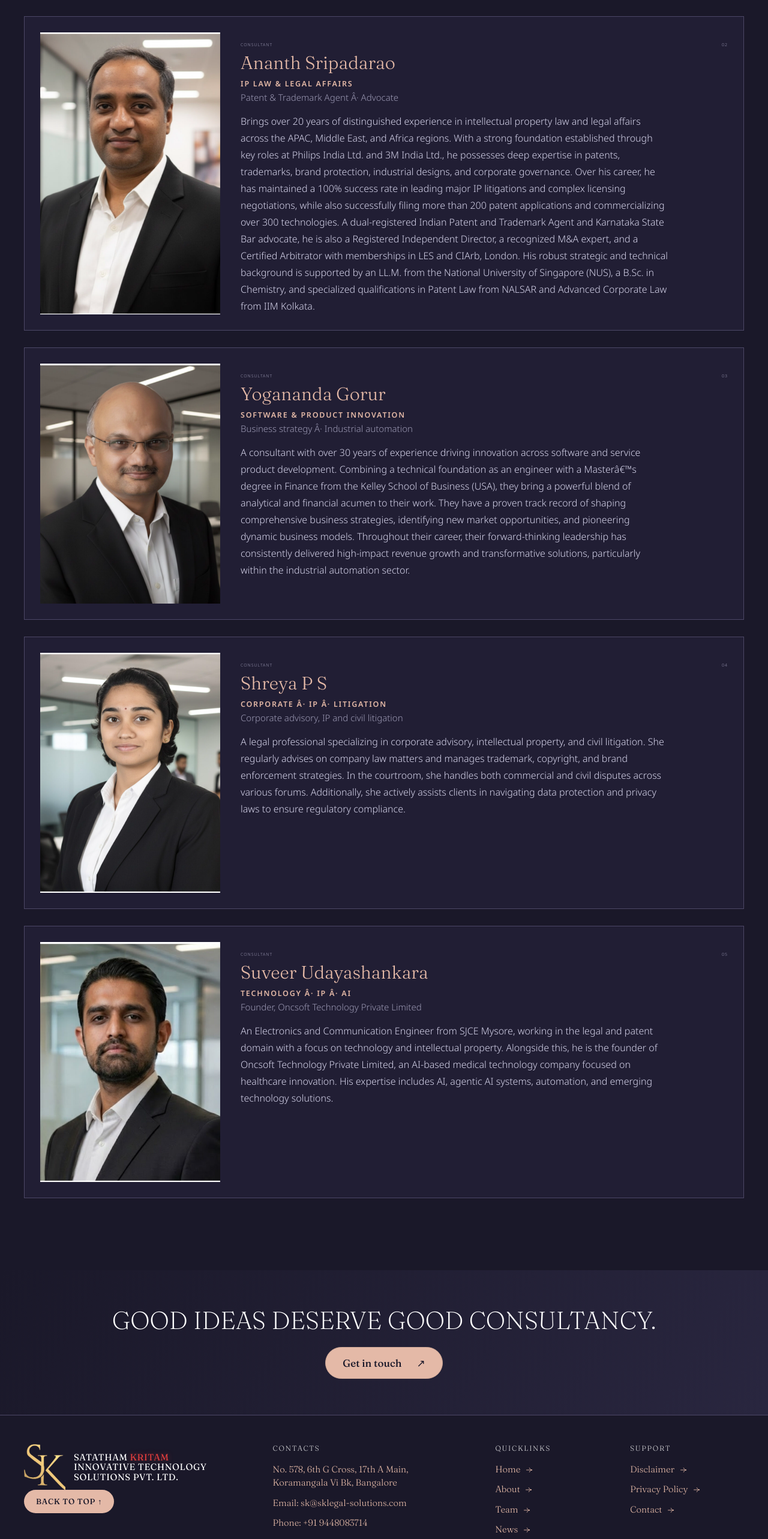
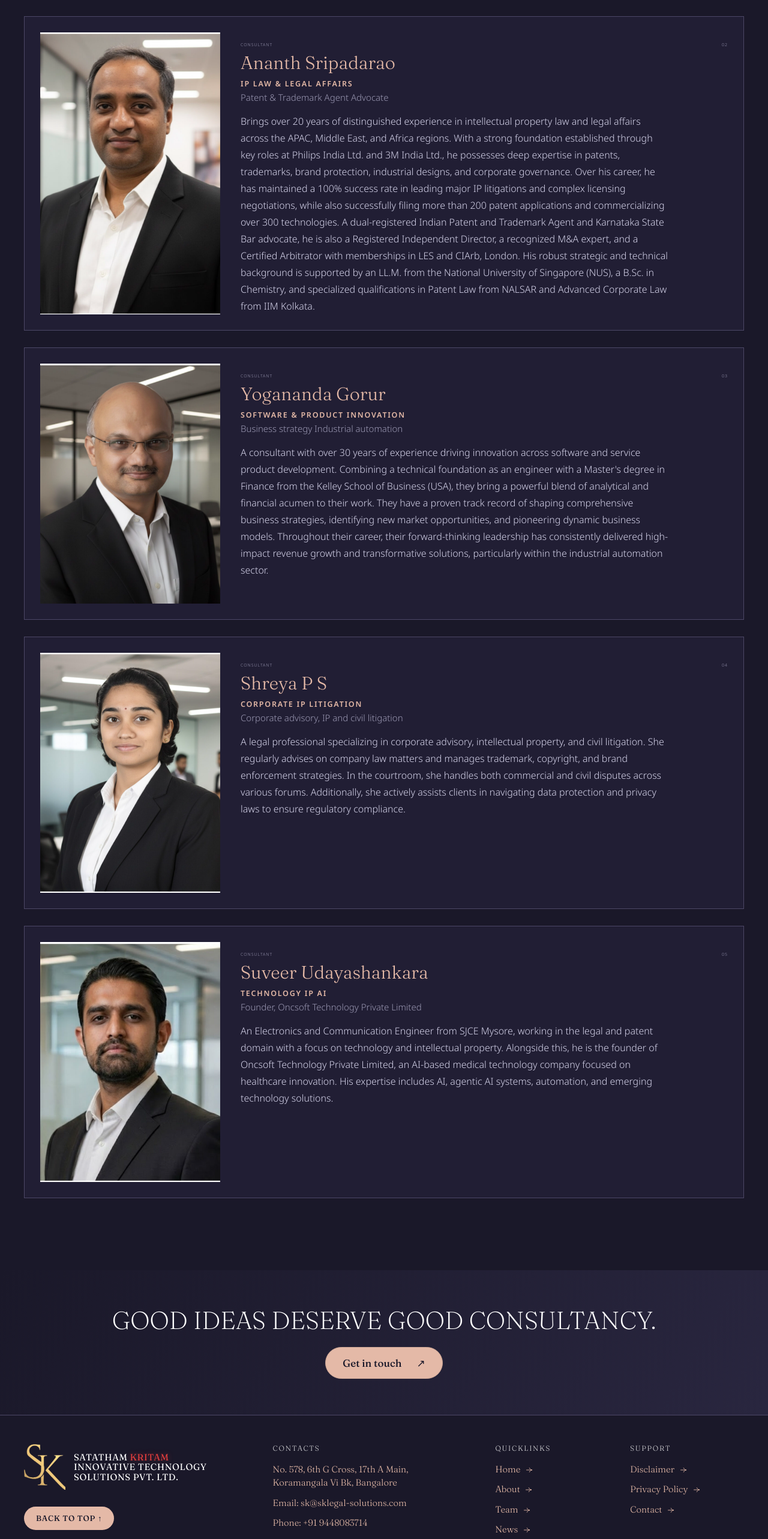
Before and after one commit to vishruthasrinivas0905/skitstech_main, a website: page public/team.html in a window 1280 px wide. Shown: the part 1351-3916 px from the top of the page at 60% size. Drawn offline with Linux system fonts and the light colour scheme.

Commit message:
Website updates

```diff
--- a/public/css/brandt-layout.css
+++ b/public/css/brandt-layout.css
@@ -981,6 +981,7 @@ img {
 .tool-button.inline-link span {
   color: var(--main-color-1)
 }
+
 /* ==========================================================================
    Round 3: bigger logo, two-card photo band, FAQ padding, About-page text style
    (appended as one block so it merges cleanly)
@@ -1074,3 +1075,9 @@ img {
   line-height: 1.7;
   color: var(--main-color-9)
 }
+
+/* Footer: space between the logo and the BACK TO TOP button */
+.site-footer .fm-brand .back-top {
+  display: inline-block;
+  margin-top: 28px
+}
--- a/public/team.html
+++ b/public/team.html
@@ -70,7 +70,7 @@
                                 career, they have chaired a global IP committee overseeing more than 6,000 patent
                                 assets, drafted over 250 patent applications, and co-founded the In-House IP
                                 Professionals (IHIPP) Forum. Beyond corporate leadership, they have actively shaped
-                                Indiaâ€™s IP and Standards policies, serve on the Government of Karnatakaâ€™s ESDM
+                                India's IP and Standards policies, serve on the Government of Karnataka's ESDM
                                 vision
                                 group, and advise several engineering schools. Their extensive academic foundation
                                 includes a Ph.D. from NLSIU, a D.Sc. in Computer Science, an LL.B., and an M.E. (Gold
@@ -84,7 +84,7 @@
                             <div class="team-meta"><span>CONSULTANT</span><span>02</span></div>
                             <h3>Ananth Sripadarao</h3>
                             <p class="profile-role"><b>IP LAW &amp; LEGAL AFFAIRS</b><br />Patent &amp; Trademark Agent
-                                Â· Advocate</p>
+                                Advocate</p>
                             <p class="profile-bio">Brings over 20 years of distinguished experience in intellectual
                                 property law and legal affairs across the APAC, Middle East, and Africa regions. With a
                                 strong foundation established through key roles at Philips India Ltd. and 3M India Ltd.,
@@ -105,11 +105,11 @@
                         <div class="profile-body">
                             <div class="team-meta"><span>CONSULTANT</span><span>03</span></div>
                             <h3>Yogananda Gorur</h3>
-                            <p class="profile-role"><b>SOFTWARE &amp; PRODUCT INNOVATION</b><br />Business strategy Â·
+                            <p class="profile-role"><b>SOFTWARE &amp; PRODUCT INNOVATION</b><br />Business strategy
                                 Industrial automation</p>
                             <p class="profile-bio">A consultant with over 30 years of experience driving innovation
                                 across software and service product development. Combining a technical foundation as an
-                                engineer with a Masterâ€™s degree in Finance from the Kelley School of Business (USA),
+                                engineer with a Master's degree in Finance from the Kelley School of Business (USA),
                                 they bring a powerful blend of analytical and financial acumen to their work. They have
                                 a proven track record of shaping comprehensive business strategies, identifying new
                                 market opportunities, and pioneering dynamic business models. Throughout their career,
@@ -122,7 +122,7 @@
                         <div class="profile-body">
                             <div class="team-meta"><span>CONSULTANT</span><span>04</span></div>
                             <h3>Shreya P S</h3>
-                            <p class="profile-role"><b>CORPORATE Â· IP Â· LITIGATION</b><br />Corporate advisory, IP and
+                            <p class="profile-role"><b>CORPORATE IP LITIGATION</b><br />Corporate advisory, IP and
                                 civil litigation</p>
                             <p class="profile-bio">A legal professional specializing in corporate advisory, intellectual
                                 property, and civil litigation. She regularly advises on company law matters and manages
@@ -137,7 +137,7 @@
                         <div class="profile-body">
                             <div class="team-meta"><span>CONSULTANT</span><span>05</span></div>
                             <h3>Suveer Udayashankara</h3>
-                            <p class="profile-role"><b>TECHNOLOGY Â· IP Â· AI</b><br />Founder, Oncsoft Technology
+                            <p class="profile-role"><b>TECHNOLOGY IP AI</b><br />Founder, Oncsoft Technology
                                 Private
                                 Limited</p>
                             <p class="profile-bio">An Electronics and Communication Engineer from SJCE Mysore, working
```
Also changed, not shown: public/about.html (+3 -3 lines), public/index.html (+1 -1 lines), public/assets/about-hero-finger.jpg (deleted), public/assets/about-hero.png (added), public/assets/why-choose-us.png (added), 1 other file.
